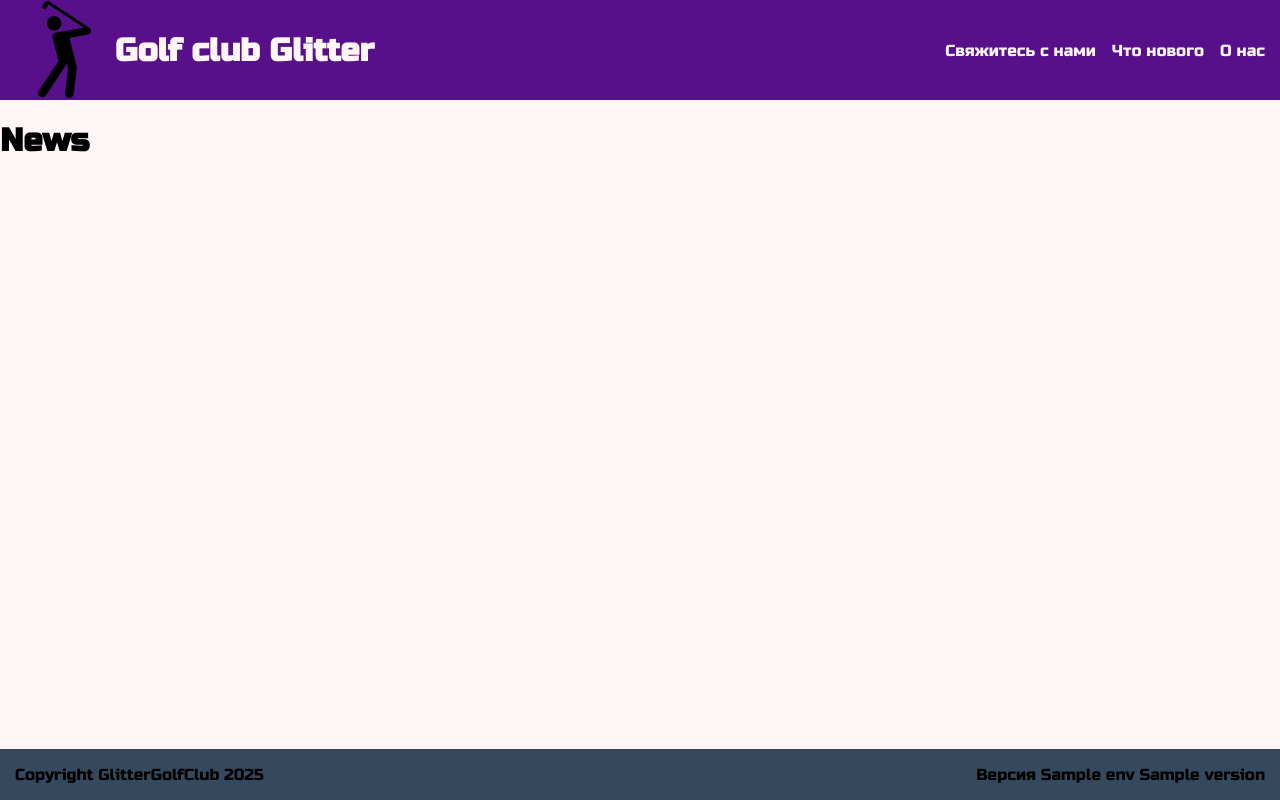
After one commit to myshhh-13/glittergolfclub, a Flask app: template app/templates/news.html in a window 1280 px wide. The commit adds this page. Run offline with Flask 3, Linux system fonts and the light colour scheme; the template is opened without the code that fills it: most values are stand-ins (such as "Sample title", 1, 10 or a date in 2020); parts of the project's set-up code (start-up, migrations or seed data) failed here and were passed over.

Commit message:
Test colors and add font

```diff
--- a/app/static/css/style.css
+++ b/app/static/css/style.css
@@ -7,20 +7,26 @@ html, body {
 body {
 	display: flex;
 	flex-direction: column;
+	font-family: "Russo One", serif;
+	font-weight: 400;
+	font-style: normal;
 }
 
 header {
 	display: flex;
 	flex: 0 0 7%;
-    background-color: #2c3e50;
 	align-items: center;
+	justify-content: space-between;
+	padding: 0 15px;
+	background-color: #571089;
+	color: #fef5f6;
 }
 
 main {
 	display: flex;
 	flex: 1 1 90%;
 	overflow: auto;
-    background-color: #ecf0f1;
+    background-color: #fef5f6;
 }
 
 footer {
@@ -28,6 +34,8 @@ footer {
 	flex: 0 0 3%;
     background-color: #34495e;
 	align-items: center;
+	justify-content: space-between;
+	padding: 0 15px;
 }
 
 .logo-container {
@@ -40,10 +48,7 @@ footer {
 .links-container {
 	display: flex;
 	align-items: center;
-	gap: 3rem;
-	position: absolute;
-	left: 50%;
-	transform: translateX(-50%);
+	gap: 1rem;
 }
 
 .links-container a{
--- a/app/templates/layout.html
+++ b/app/templates/layout.html
@@ -5,6 +5,7 @@
 		<title>{% block title %}{% endblock %}</title>
 		<link rel="stylesheet" href="static/css/style.css">
 		<script src="static/js/script.js"></script>
+		<link href="https://fonts.googleapis.com/css2?family=Russo+One&display=swap" rel="stylesheet">
 	</head>
 	<body>
 		<header>
@@ -22,7 +23,8 @@
 			{% block content %}{% endblock %}
 		</main>
 		<footer>
-			<p> Версия {{ env }} {{ version }} </p>
+			<p>Copyright GlitterGolfClub 2025</p>
+			<p>Версия {{ env }} {{ version }} </p>
 		</footer>
 	</body>
 </html>
--- /dev/null
+++ b/app/templates/news.html
@@ -0,0 +1,9 @@
+{% extends "layout.html" %}
+
+{% block title %}{{ title }}{% endblock %}
+
+{% block content %}
+	<div>
+		<h1>News</h1>
+	</div>
+{% endblock %}
```
Also changed, not shown: app/routes.py (+15 -0 lines), app/templates/about.html (added, +9 -0 lines), app/templates/contactus.html (added, +9 -0 lines), app/static/img/icon.png.
